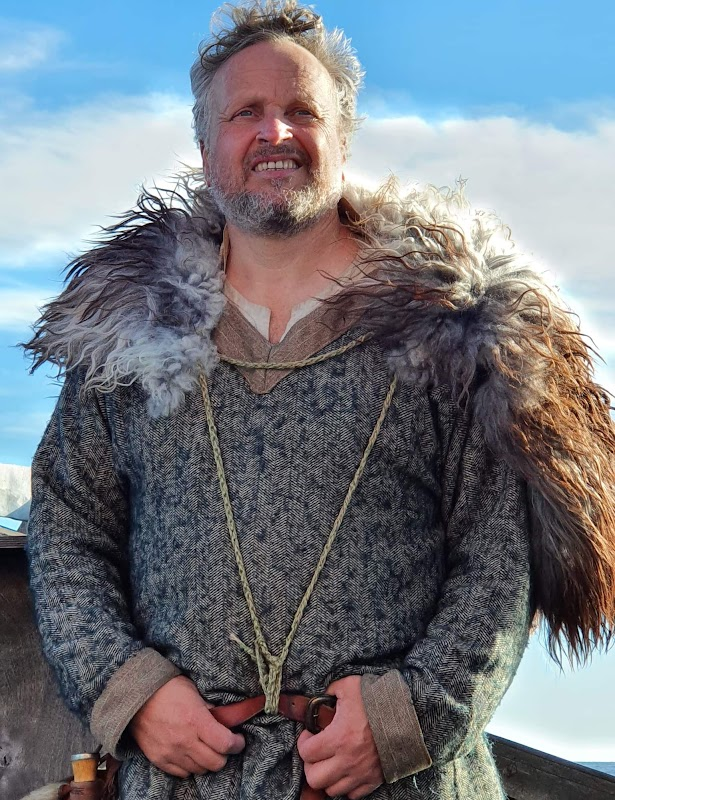
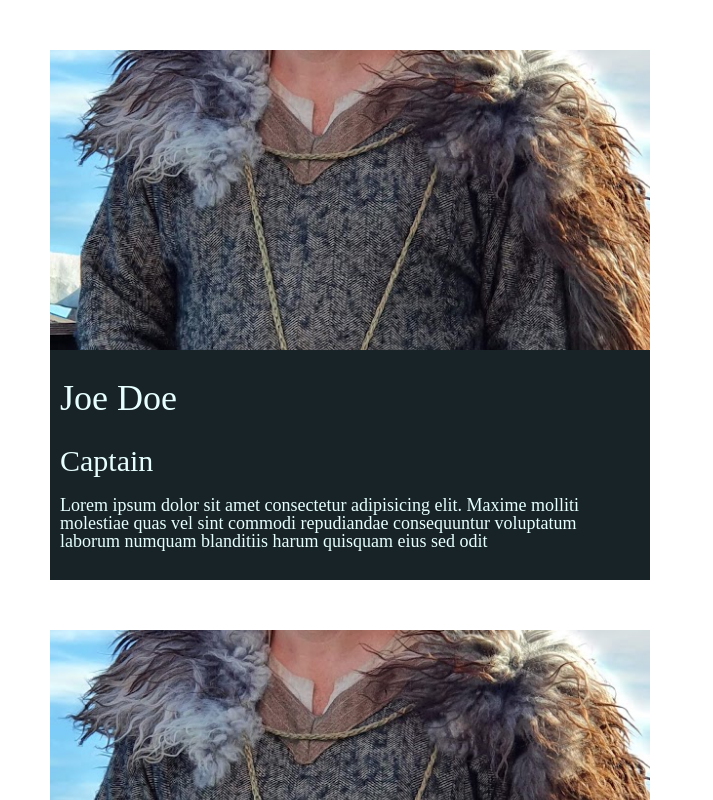
Before and after one commit to mobak88/Saga-Farmann, a Next.js app: page /crew in a window 1280 px wide. Shown: the top 800 px of the page, without its empty margins (0-713 px from the left). Built offline with nearby package versions, Linux system fonts and the light colour scheme.

Commit message:
added crew page and dummy data

```diff
--- a/src/components/cards/crew-card/crew-card.module.css
+++ b/src/components/cards/crew-card/crew-card.module.css
@@ -0,0 +1,41 @@
+.card {
+  margin: 5rem;
+  width: 600px;
+  font-family: "Comfortaa";
+  font-weight: 300;
+}
+
+.image-wrapper {
+  /* width: 600px; */
+  height: 30rem;
+}
+
+.image {
+  max-width: 100%;
+  max-height: 100%;
+  object-fit: cover;
+}
+
+.card-text-wrapper {
+  height: auto;
+  background-color: var(--very-dark-blue);
+  color: var(--light-text-color);
+  /* width: 100%; */
+  padding: 3rem 1rem 3rem 1rem;
+
+  /* height: 20rem; */
+}
+
+.crew-name {
+  font-size: 3.6rem;
+}
+
+.crew-role {
+  font-size: 3rem;
+  margin-top: 3rem;
+}
+
+.crew-about {
+  font-size: 1.8rem;
+  margin-top: 2rem;
+}
--- a/src/components/cards/crew-card/crew-card.tsx
+++ b/src/components/cards/crew-card/crew-card.tsx
@@ -13,19 +13,19 @@ const CrewCard = ({ imageSrc, name, role, about }: CardProps) => {
   return (
     <>
       <div className={styles.card}>
-        <div className={styles["card-image"]}>
+        <div className={styles["image-wrapper"]}>
           <Image
-            className={styles["card-image"]}
+            className={styles.image}
             src={imageSrc}
             alt="Crew member"
             width={0}
             height={0}
           />
         </div>
-        <div>
-          <h3>{name}</h3>
-          <p>{role}</p>
-          <p>{about}</p>
+        <div className={styles["card-text-wrapper"]}>
+          <h3 className={styles["crew-name"]}>{name}</h3>
+          <p className={styles["crew-role"]}>{role}</p>
+          <p className={styles["crew-about"]}>{about}</p>
         </div>
       </div>
     </>
```
Also changed, not shown: src/pages/index.tsx (+1 -11 lines).
